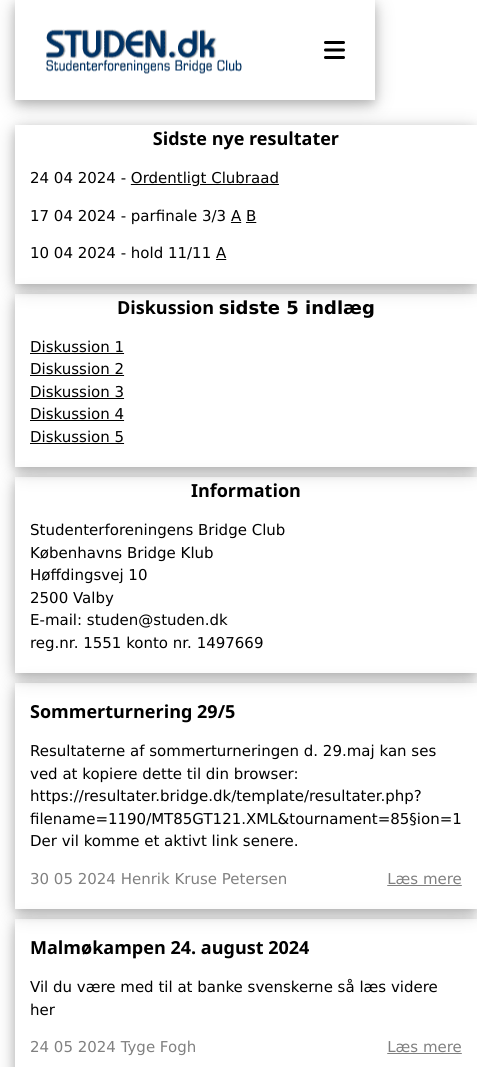
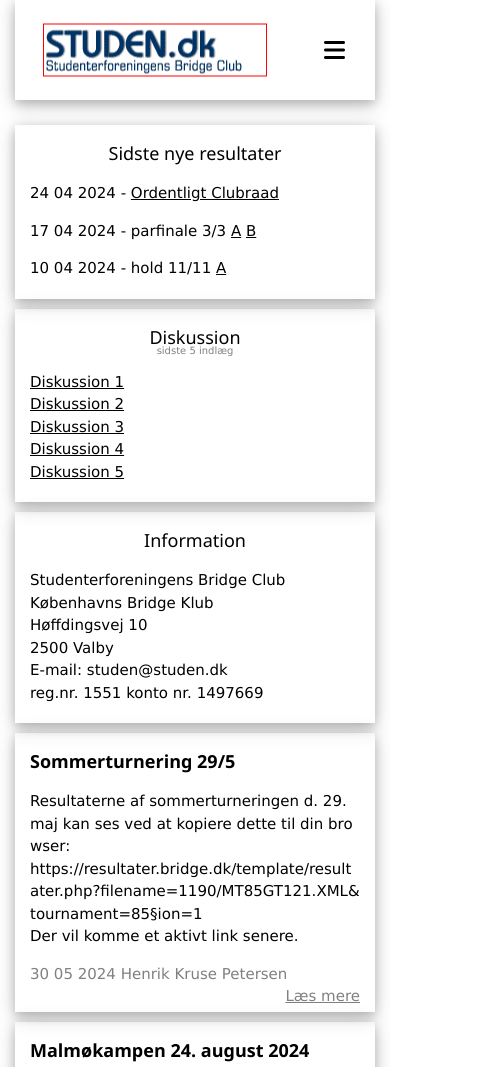
Before and after one commit to KasperAPedersen/StudenV2, a plain HTML site: page index.html in a window 390 px wide. Shown: the top 1067 px of the page, 477 px wide, since content can reach past the window. Drawn offline with nearby package versions, Linux system fonts and the light colour scheme.

Commit message:
Update
Fixed responsive design

```diff
--- a/inc/styling/css/index.css
+++ b/inc/styling/css/index.css
@@ -1,5 +1,9 @@
 * {
     font-family: Verdana, Geneva, Tahoma, sans-serif;
+}
+
+p {
+    word-break: break-all;
 }
 
 #swp {
@@ -11,6 +15,7 @@
     top: 15px;
     width: calc(100% - 30px);
 }
+
 
 /* nav */
 
@@ -60,10 +65,10 @@ nav .container div {
 
 #welcome #welcomeSidebar h5 {
     text-align: center;
-    font-weight: bold;
+    padding: 15px 0px 0px 0px;
 }
 
-#welcome #welcomeSidebar p span {
+#welcome #welcomeSidebar h5 span {
     font-size: 10px;
     position: relative;
     top: calc((10px - 16px) / 2);
@@ -162,6 +167,11 @@ nav>.container>#mobileNav {
     margin-right: 15px;
 }
 
+/* aaaa */
+#resultsContentDiv, #subsContentDiv, #blogContentDiv, #membersContentDiv, #hallContentDiv {
+    width: 100%;
+}
+
 /* Responsive */
 @media only screen and (max-width: 930px) {
     nav>.container>div:nth-of-type(2) {
@@ -239,5 +249,11 @@ nav>.container>#mobileNav {
 }
 
 @media only screen and (max-width: 450px) {
+    #swp .w3-cell-row {
+        display: block;
+    }
 
+    nav .container div:first-of-type img {
+        border: 1px solid red;
+    }
 }
--- a/index.html
+++ b/index.html
@@ -5,6 +5,10 @@
         <title>Studen V2</title>
         <link rel="stylesheet" href="https://www.w3schools.com/w3css/4/w3.css">
         <script src="https://kit.fontawesome.com/d7cb81324e.js" crossorigin="anonymous"></script>
+        <link rel="preconnect" href="https://fonts.googleapis.com">
+        <link rel="preconnect" href="https://fonts.gstatic.com" crossorigin>
+        <link href="https://fonts.googleapis.com/css2?family=Oswald:wght@200..700&display=swap" rel="stylesheet">
+
         <link rel="stylesheet" href="inc/styling/css/index.css" type="text/css">
     </head>
     <body>
```
